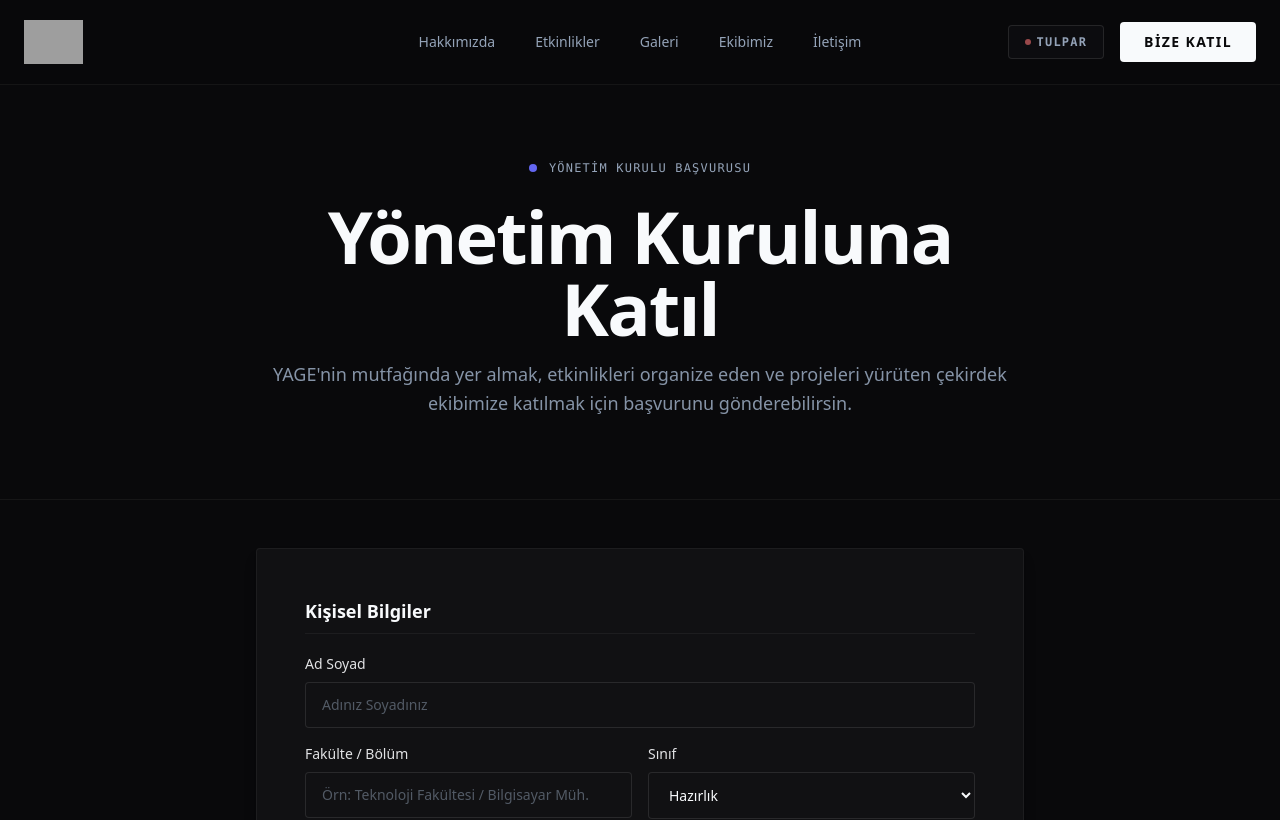
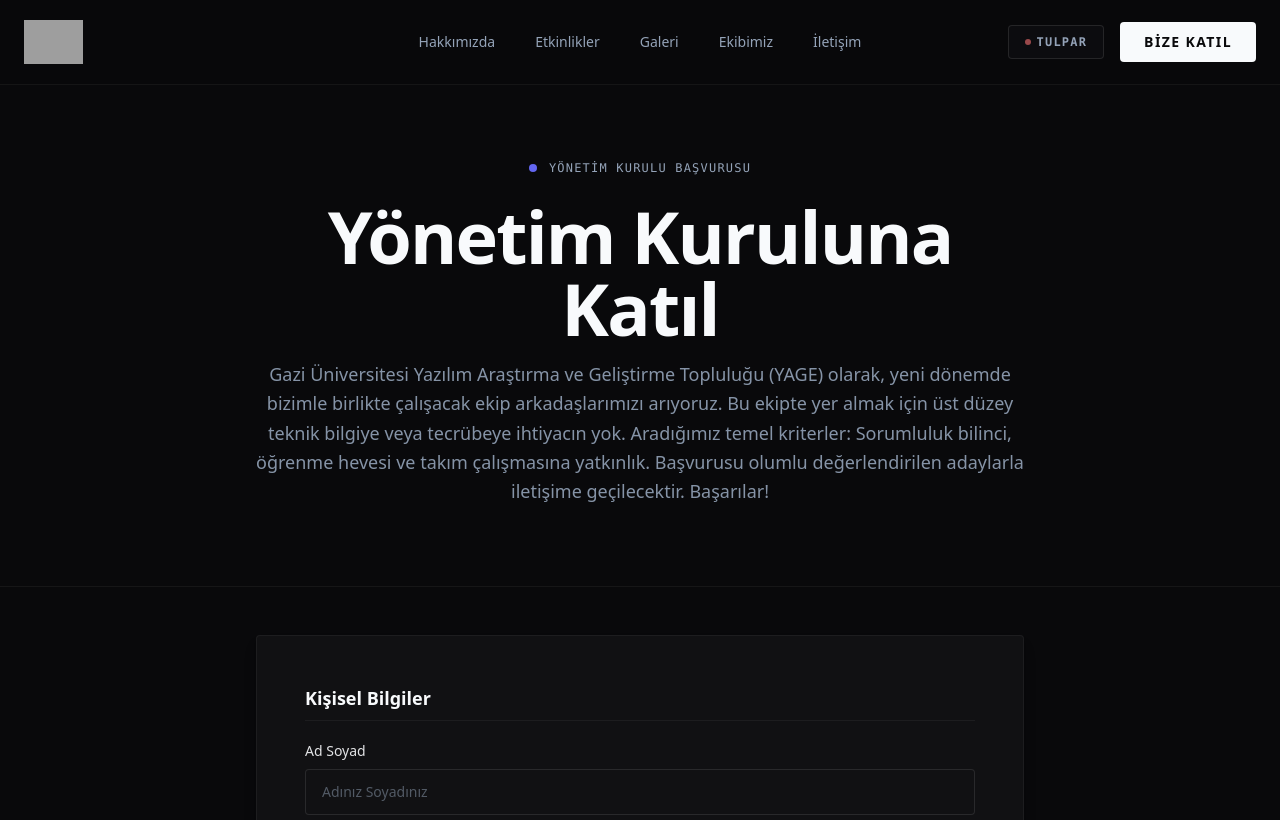
Before and after one commit to teamtulpar/yage-web, a Next.js app: page /katil in a window 1280 px wide. Shown: the top 820 px of the page. Built offline with nearby package versions, Linux system fonts and the light colour scheme; grey boxes are pictures that could not be loaded.

Commit message:
fix(katil): text

```diff
--- a/src/app/(main)/katil/JoinClient.tsx
+++ b/src/app/(main)/katil/JoinClient.tsx
@@ -66,7 +66,14 @@ export default function JoinClient() {
                         </div>
                         <h1 className="page-title mb-4">Yönetim Kuruluna Katıl</h1>
                         <p className="text-base md:text-lg text-brand-muted/90 leading-relaxed mb-4">
-                            YAGE&apos;nin mutfağında yer almak, etkinlikleri organize eden ve projeleri yürüten çekirdek ekibimize katılmak için başvurunu gönderebilirsin.
+                            Gazi Üniversitesi Yazılım Araştırma ve Geliştirme Topluluğu (YAGE) olarak, yeni dönemde bizimle birlikte çalışacak ekip arkadaşlarımızı arıyoruz.
+
+                            Bu ekipte yer almak için üst düzey teknik bilgiye veya tecrübeye ihtiyacın yok.
+                            Aradığımız temel kriterler: Sorumluluk bilinci, öğrenme hevesi ve takım çalışmasına yatkınlık.
+
+                            Başvurusu olumlu değerlendirilen adaylarla iletişime geçilecektir.
+
+                            Başarılar!
                         </p>
                     </ScrollReveal>
                 </div>
```
Also changed, not shown: src/tulpar/layout.tsx (deleted).
